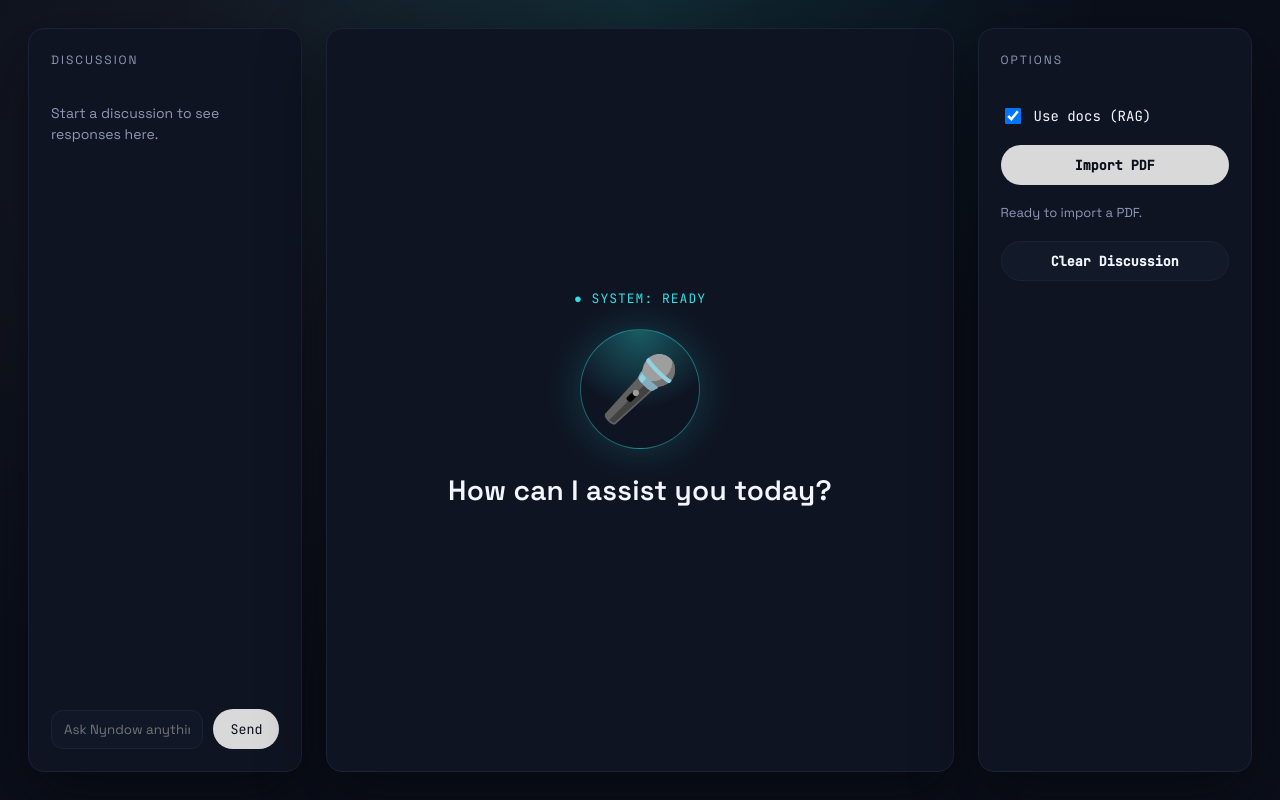
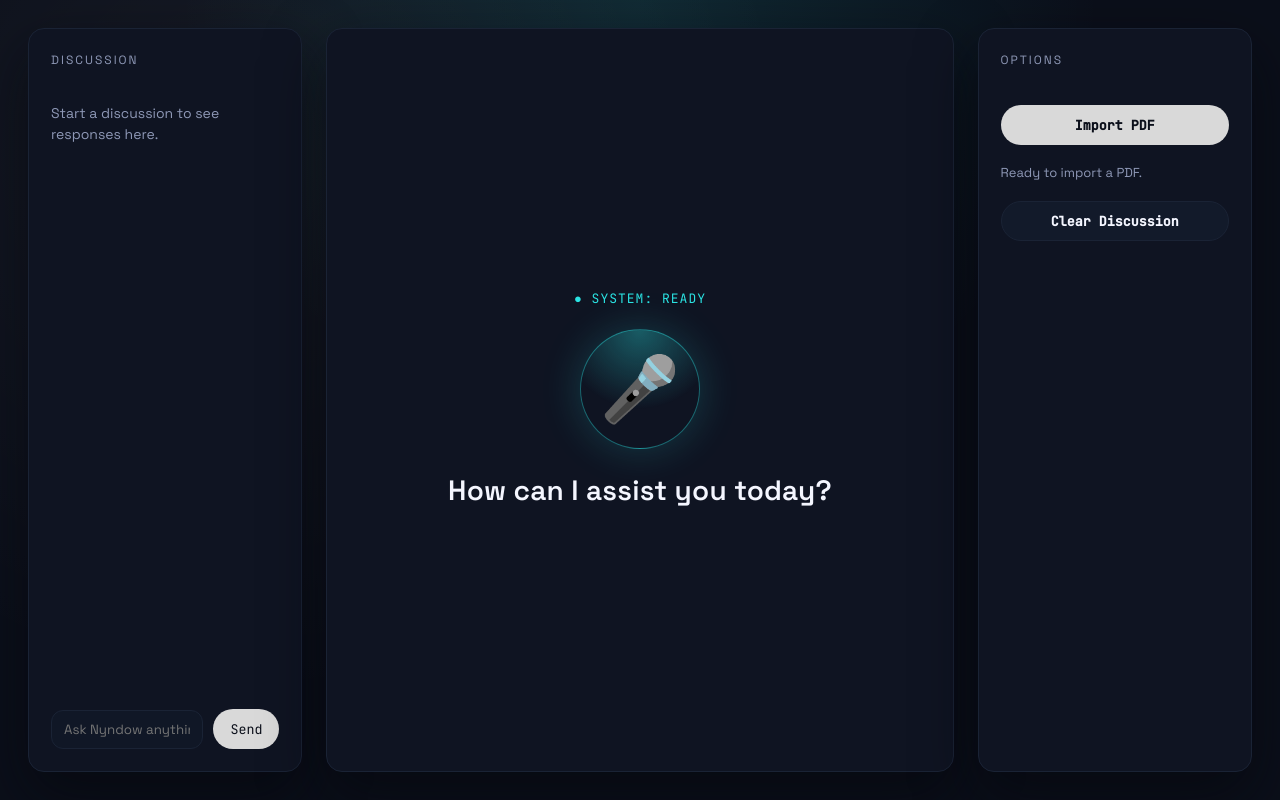
Before and after one commit to Nyndow/nyndow-assistant, a React (Vite) app in the folder frontend/: page / in a window 1280 px wide. Built offline with nearby package versions, Linux system fonts and the light colour scheme.

Commit message:
remove rag option from the frontend

```diff
--- a/frontend/src/App.css
+++ b/frontend/src/App.css
@@ -183,20 +183,6 @@
   margin: 0;
 }
 
-.option-toggle {
-  display: flex;
-  align-items: center;
-  gap: 10px;
-  font-size: 14px;
-  color: var(--text);
-  font-family: var(--mono);
-}
-
-.option-toggle input {
-  width: 16px;
-  height: 16px;
-}
-
 @media (max-width: 1100px) {
   .app {
     grid-template-columns: 1fr;
--- a/frontend/src/App.tsx
+++ b/frontend/src/App.tsx
@@ -8,16 +8,7 @@
 
 function App() {
   const fileInputRef = useRef<HTMLInputElement | null>(null)
-  const {
-    messages,
-    input,
-    setInput,
-    busy,
-    sendMessage,
-    clearMessages,
-    useDocs,
-    setUseDocs,
-  } = useChat()
+  const { messages, input, setInput, busy, sendMessage, clearMessages } = useChat()
   const { status, ingest } = usePdfIngest()
 
   const handleSend = async (event?: FormEvent) => {
@@ -54,8 +45,6 @@
         onFileChange={handleFileChange}
         onClear={clearMessages}
         fileInputRef={fileInputRef}
-        useDocs={useDocs}
-        onUseDocsChange={setUseDocs}
       />
     </div>
   )
--- a/frontend/src/components/OptionsPanel.tsx
+++ b/frontend/src/components/OptionsPanel.tsx
@@ -7,8 +7,6 @@
   onFileChange: (event: ChangeEvent<HTMLInputElement>) => void
   onClear: () => void
   fileInputRef: RefObject<HTMLInputElement>
-  useDocs: boolean
-  onUseDocsChange: (next: boolean) => void
 }
 
 const OptionsPanel = ({
@@ -17,20 +15,10 @@
   onFileChange,
   onClear,
   fileInputRef,
-  useDocs,
-  onUseDocsChange,
 }: OptionsPanelProps) => {
   return (
     <aside className="panel right">
       <div className="panel-header">OPTIONS</div>
-      <label className="option-toggle">
-        <input
-          type="checkbox"
-          checked={useDocs}
-          onChange={(event) => onUseDocsChange(event.target.checked)}
-        />
-        <span>Use docs (RAG)</span>
-      </label>
       <button className="btn option" onClick={onImportClick}>
         Import PDF
       </button>
--- a/frontend/src/hooks/useChat.ts
+++ b/frontend/src/hooks/useChat.ts
@@ -8,7 +8,6 @@
   const [input, setInput] = useState('')
   const [busy, setBusy] = useState(false)
   const [sessionId, setSessionId] = useState<string | null>(null)
-  const [useDocs, setUseDocs] = useState(true)
   const audioRef = useRef<HTMLAudioElement | null>(null)
 
   const speakText = useCallback(async (text: string) => {
@@ -44,7 +43,7 @@
       setMessages((prev) => [...prev, { role: 'user', content: trimmed }])
 
       try {
-        const data = await sendChatMessage(trimmed, sessionId, useDocs)
+        const data = await sendChatMessage(trimmed, sessionId)
         setSessionId(data.session_id)
         setMessages((prev) => [...prev, { role: 'assistant', content: data.reply }])
         void speakText(data.reply)
@@ -58,7 +57,7 @@
         setBusy(false)
       }
     },
-    [busy, input, sessionId, useDocs]
+    [busy, input, sessionId]
   )
 
   const clearMessages = useCallback(() => {
@@ -73,7 +72,5 @@
     busy,
     sendMessage,
     clearMessages,
-    useDocs,
-    setUseDocs,
   }
 }
--- a/frontend/src/services/chatService.ts
+++ b/frontend/src/services/chatService.ts
@@ -5,14 +5,9 @@
   session_id: string
 }
 
-export const sendChatMessage = (
-  message: string,
-  sessionId: string | null,
-  useDocs: boolean
-) => {
+export const sendChatMessage = (message: string, sessionId: string | null) => {
   return postJson<ChatResponse>('/api/chat', {
     message,
     session_id: sessionId,
-    use_docs: useDocs,
   })
 }
```
